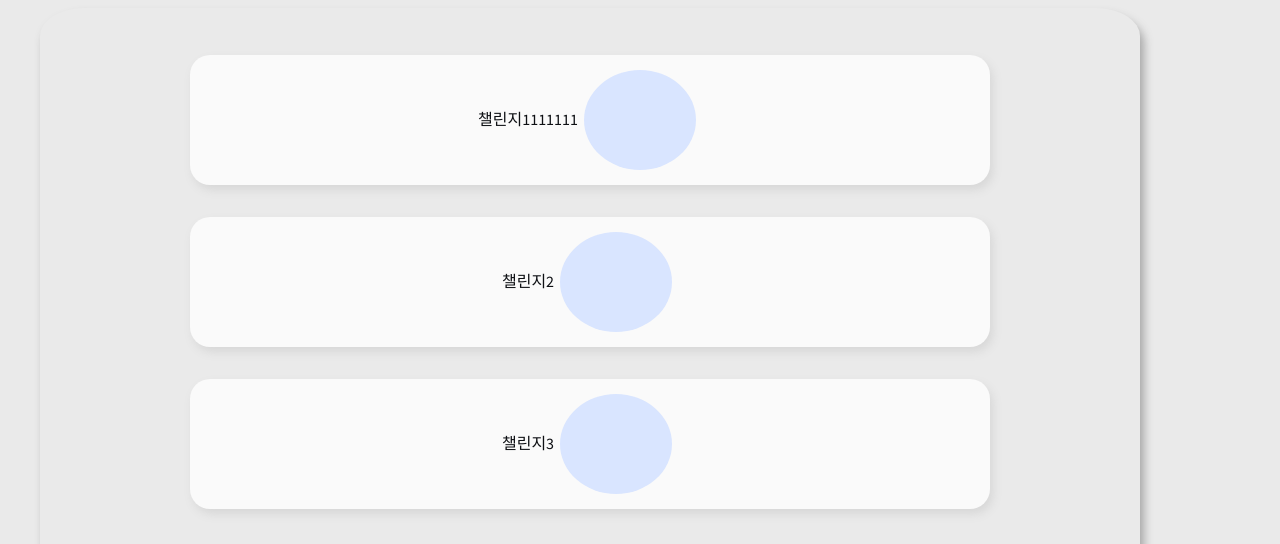
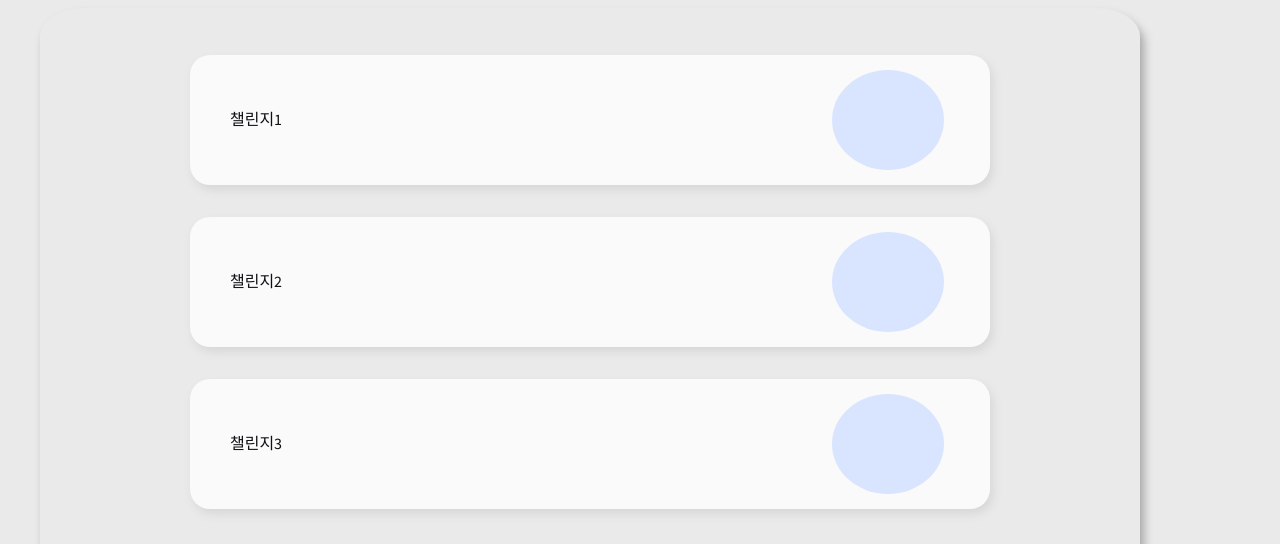
Before and after one commit to emsthf/light-house_planer, a React (Create React App) app: page /challenges in a window 1280 px wide. Shown: the part 152-696 px from the top of the page. Built offline with nearby package versions, Linux system fonts and the light colour scheme; a web font is replaced by a local one.

Commit message:
Challenges edit 0319 1623
challenges challengecondition position edit of title box

```diff
--- a/src/pages/Challenges.jsx
+++ b/src/pages/Challenges.jsx
@@ -27,6 +27,19 @@ const Title = styled.div`
   justify-content: center;
   margin: 2rem auto;
 `;
+
+const ChallengeCondition = styled.div`
+  border-radius: 50%;
+  display: block;
+  background-color: #d9e5ff;
+  height: 100px;
+  width: 7em;
+  margin: auto;
+  align-items: center;
+  margin-left: 550px;
+  margin-right: 6px;
+`;
+
 const TitleGridBox = styled.div`
   display: flex;
   display: grid;
@@ -146,18 +159,6 @@ const ChallengesTable = styled.div`
   //   margin-right: 30px;
 `;
 
-const ChallengeCondition = styled.div`
-  border-radius: 50%;
-  display: block;
-  background-color: #d9e5ff;
-  height: 100px;
-  width: 7em;
-  margin: auto;
-  align-items: center;
-  margin-left: 6px;
-  margin-right: 6px;
-`;
-
 // const BadgeBox = styled.div`
 //   width: 96%;
 //   margin: auto;
@@ -198,7 +199,7 @@ function Challenges() {
       <Wrapper>
         <ChallengesTable>
           <Title>
-            챌린지1111111<ChallengeCondition></ChallengeCondition>
+            챌린지1<ChallengeCondition></ChallengeCondition>
           </Title>
           <Title>
             챌린지2<ChallengeCondition></ChallengeCondition>
```
